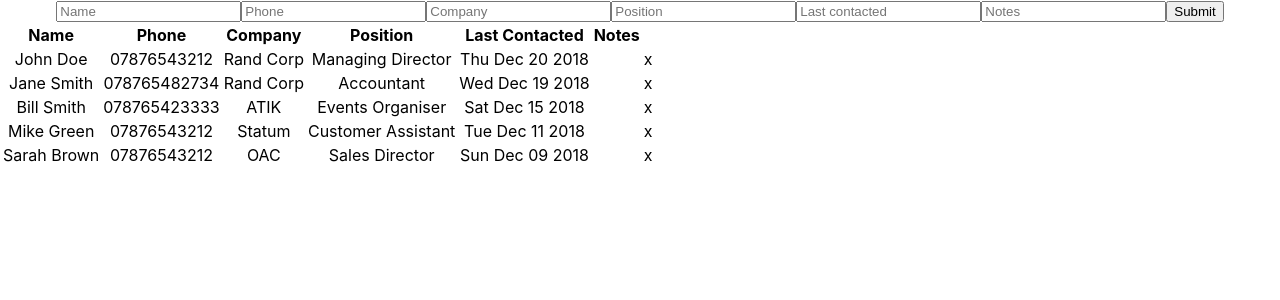
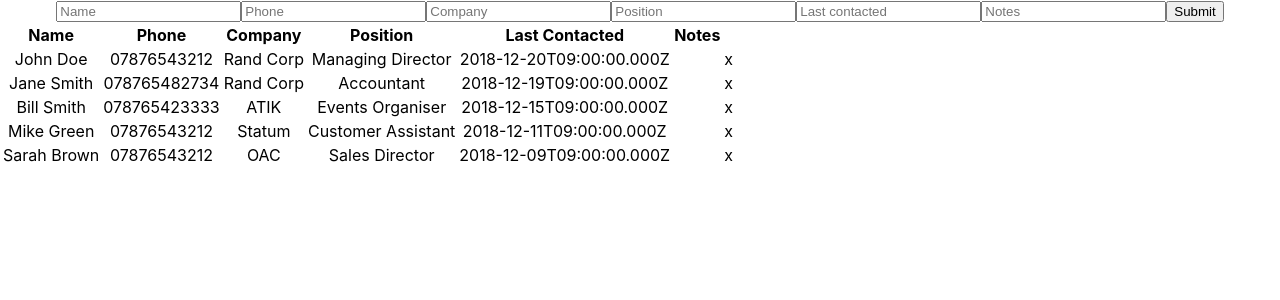
Before and after one commit to rob137/rolodex, a React (Create React App) app: page / in a window 1280 px wide. Shown: the top 300 px of the page. Built offline with nearby package versions, Linux system fonts and the light colour scheme.

Commit message:
Don't use toDateString() before render (now applied on save)

```diff
--- a/src/InteractiveCell.tsx
+++ b/src/InteractiveCell.tsx
@@ -15,10 +15,6 @@ export default function ContactRow(props: InteractiveCellProps) {
     event.target && props.updateContact(props.contactIndex, props.fieldName, props.data || '');
   }
 
-  const data = props.fieldName === 'lastContact'
-      ? props.data && new Date(props.data).toDateString()
-      : props.data;
-
   return (
     <td
       contentEditable={true}
@@ -30,13 +26,13 @@ export default function ContactRow(props: InteractiveCellProps) {
       }}
       onBlur={(e) => {
         if (props.fieldName === 'lastContact' && isNaN(Date.parse(e.target.innerText))) {
-          e.target.innerText = data || '';
+          e.target.innerText = props.data || '';
           return e.preventDefault();
         }
         return updateContact(e);
       }}
     >
-      {data}
+      {props.data}
     </td>
   );
 }
```
